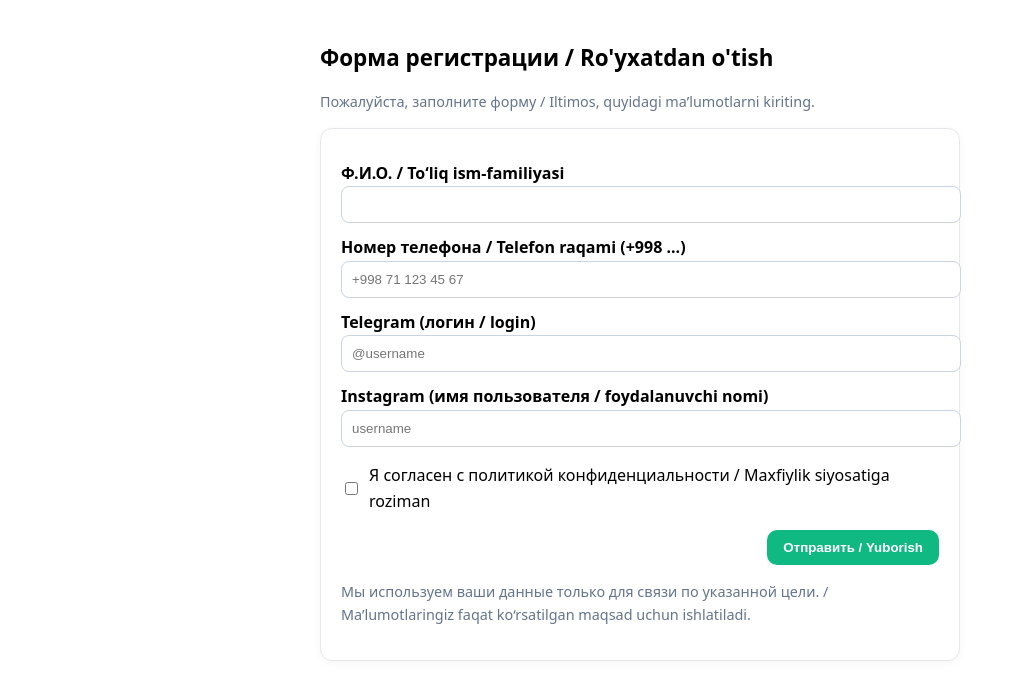
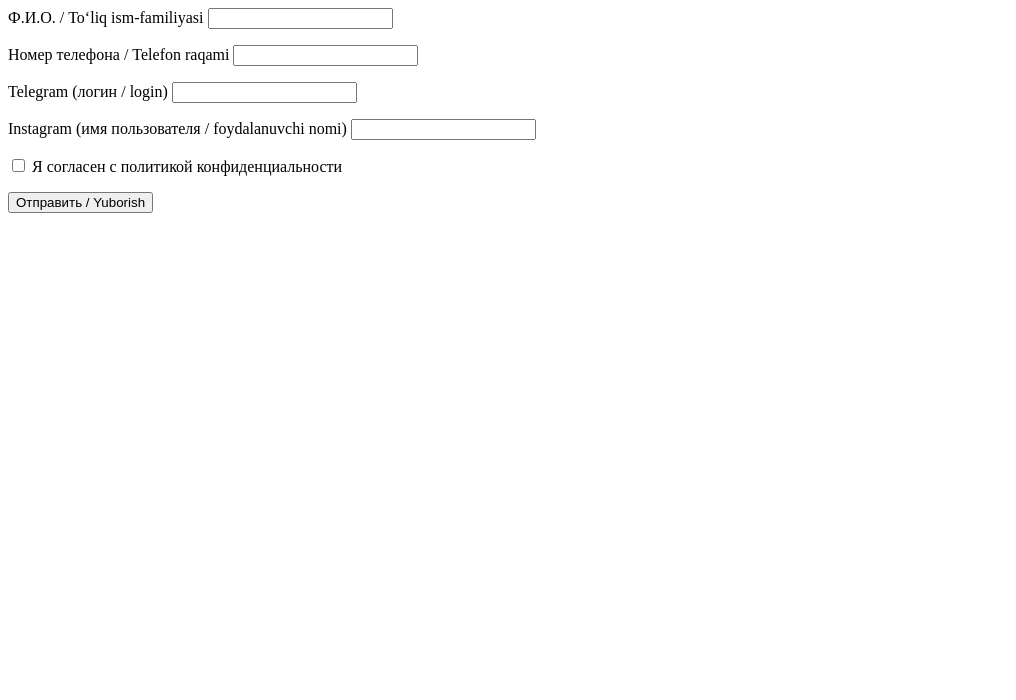
Before and after one commit to t24990602-lang/my-form-site, a plain HTML site: page index.html in a window 1280 px wide. Shown: the whole page, without its empty margins (0-1016 px from the left). Drawn offline with Linux system fonts and the light colour scheme.

Commit message:
Update index.html

```diff
--- a/index.html
+++ b/index.html
@@ -1,54 +1,20 @@
-<!doctype html>
-<html lang="ru">
-<head>
-  <meta charset="utf-8" />
-  <meta name="viewport" content="width=device-width,initial-scale=1" />
-  <title>Регистрация / Ro'yxatdan o'tish</title>
-  <style>
-    body{font-family:system-ui,-apple-system,Segoe UI,Roboto,sans-serif;max-width:640px;margin:40px auto;padding:0 16px;line-height:1.6}
-    h1{font-size:1.4rem;margin-bottom:8px}
-    .card{border:1px solid #e5e7eb;border-radius:12px;padding:20px;box-shadow:0 2px 8px rgba(0,0,0,.04)}
-    label{display:block;margin-top:12px;font-weight:600}
-    input[type=text],input[type=tel]{width:100%;padding:10px;border:1px solid #cbd5e1;border-radius:8px}
-    .row{display:flex;gap:8px;align-items:center;justify-content:flex-end;margin-top:16px}
-    button{padding:10px 16px;border:0;border-radius:10px;background:#10b981;color:white;font-weight:700;cursor:pointer}
-    .muted{color:#64748b;font-size:.9rem}
-  </style>
-</head>
-<body>
-  <h1>Форма регистрации / Ro'yxatdan o'tish</h1>
-  <p class="muted">Пожалуйста, заполните форму / Iltimos, quyidagi ma’lumotlarni kiriting.</p>
-
-  <!-- Netlify Forms 用：data-netlify と hidden の form-name を必ず入れる -->
-  <form class="card" name="leadForm" method="POST" data-netlify="true">
-    <input type="hidden" name="form-name" value="leadForm" />
-
-    <label>Ф.И.О. / To‘liq ism-familiyasi
-      <input type="text" name="name" required />
-    </label>
-
-    <label>Номер телефона / Telefon raqami (+998 ...)
-      <input type="tel" name="phone" placeholder="+998 71 123 45 67"
-             pattern="^\+?998[\s-]?\d{2}[\s-]?\d{3}[\s-]?\d{2}[\s-]?\d{2}$" required />
-    </label>
-
-    <label>Telegram (логин / login)
-      <input type="text" name="telegram" placeholder="@username"
-             pattern="^@?[A-Za-z0-9_]{5,32}$" />
-    </label>
-
-    <label>Instagram (имя пользователя / foydalanuvchi nomi)
-      <input type="text" name="instagram" placeholder="username"
-             pattern="^[A-Za-z0-9._]{1,30}$" />
-    </label>
-
-    <label style="display:flex;gap:8px;align-items:center;margin-top:16px;font-weight:400">
-      <input type="checkbox" name="consent" required />
-      <span>Я согласен с политикой конфиденциальности / Maxfiylik siyosatiga roziman</span>
-    </label>
-
-    <div class="row"><button type="submit">Отправить / Yuborish</button></div>
-    <p class="muted">Мы используем ваши данные только для связи по указанной цели. / Ma’lumotlaringiz faqat ko‘rsatilgan maqsad uchun ishlatiladi.</p>
-  </form>
-</body>
-</html>
+<form name="contact" method="POST" data-netlify="true">
+  <p>
+    <label>Ф.И.О. / To‘liq ism-familiyasi <input type="text" name="name" required></label>
+  </p>
+  <p>
+    <label>Номер телефона / Telefon raqami <input type="tel" name="phone" required></label>
+  </p>
+  <p>
+    <label>Telegram (логин / login) <input type="text" name="telegram"></label>
+  </p>
+  <p>
+    <label>Instagram (имя пользователя / foydalanuvchi nomi) <input type="text" name="instagram"></label>
+  </p>
+  <p>
+    <label><input type="checkbox" name="agree" required> Я согласен с политикой конфиденциальности</label>
+  </p>
+  <p>
+    <button type="submit">Отправить / Yuborish</button>
+  </p>
+</form>
```
